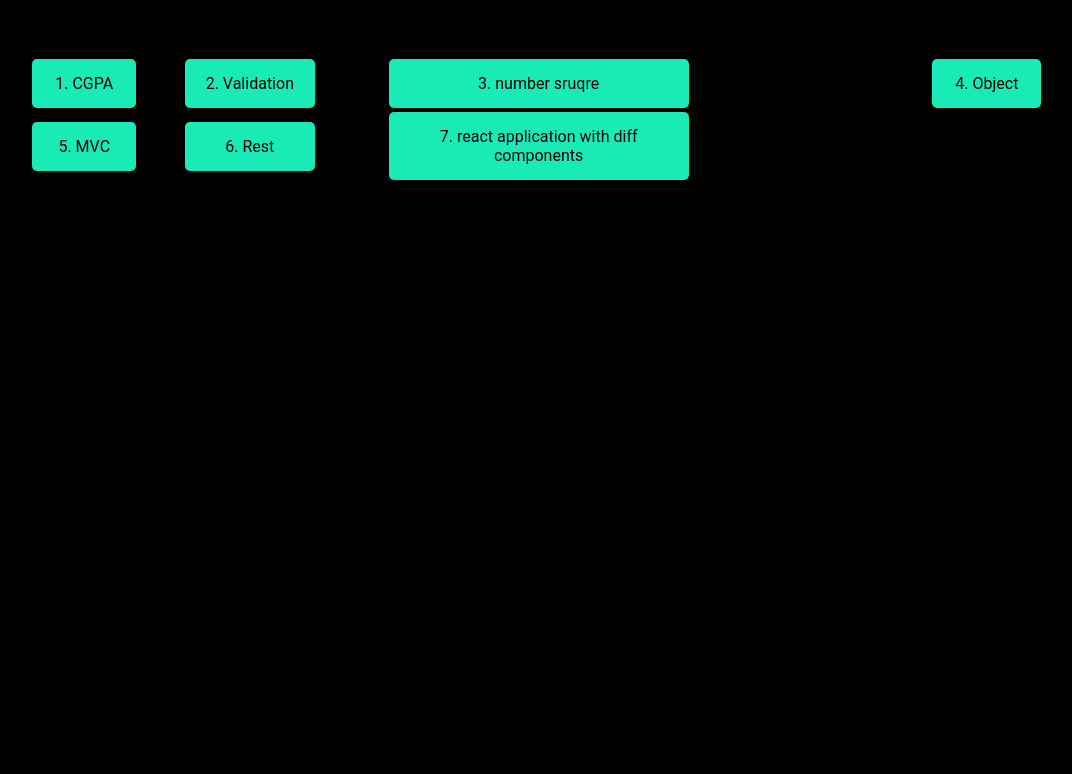
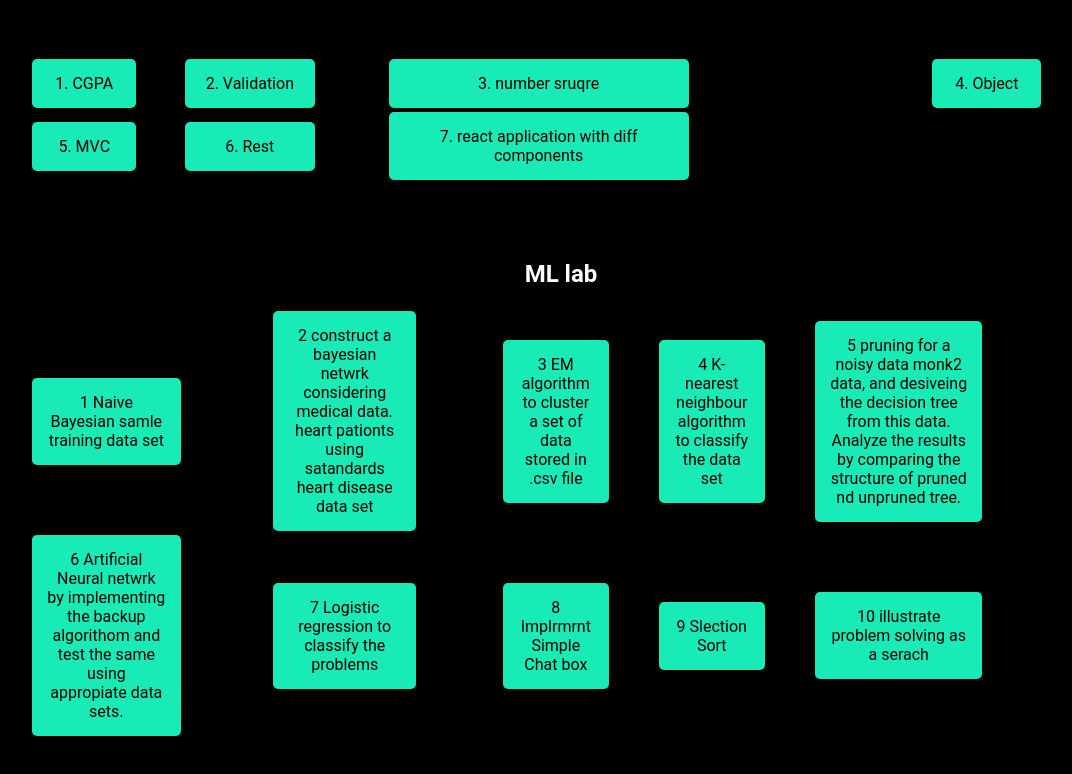
Before and after one commit to rengapraveenkumar/lab, a plain HTML site: page index.html in a window 1280 px wide. Shown: the part 390-1164 px from the top of the page, without its empty margins (79-1151 px from the left). Before the commit the page ends 800 px from the top, so only its background shows below. Drawn offline with Linux system fonts and the light colour scheme.

Commit message:
ml commit

```diff
--- a/index.html
+++ b/index.html
@@ -87,6 +87,44 @@
             </td>
         </tr>
     </table>
+    <br><br><br>
+    <h2>ML lab</h2>
+    <table>
+        <tr>
+            <td>
+                <a href="ai 1.pdf" download="1" class="btn">1 Naive Bayesian samle training data set</a>
+            </td>
+            <td>
+                <a href="ai 2.pdf" download="1" class="btn">2 construct a bayesian netwrk considering medical data. heart pationts using satandards heart disease data set</a>
+            </td>
+            <td>
+                <a href="ai 3.pdf" download="1" class="btn">3 EM algorithm to cluster a set of data stored in .csv file</a>
+            </td>
+            <td>
+                <a href="ai 4.pdf" download="1" class="btn">4 K-nearest neighbour algorithm to classify the data set</a>
+            </td>
+            <td>
+                <a href="ai 5.pdf" download="1" class="btn">5 pruning for a noisy data monk2 data, and desiveing the decision tree from this data.  Analyze the results by comparing the structure of pruned nd unpruned tree.</a>
+            </td>
+        </tr>
+        <tr>
+            <td>
+                <a href="ai 6.pdf" download="1" class="btn">6 Artificial Neural netwrk by implementing the backup algorithom and test the same using appropiate data sets.</a>
+            </td>
+            <td>
+                <a href="ai 7.pdf" download="1" class="btn">7 Logistic regression to classify the problems</a>
+            </td>
+            <td>
+                <a href="ai 8.pdf" download="1" class="btn">8 Implrmrnt Simple Chat box</a>
+            </td>
+            <td>
+                <a href="ai 9.pdf" download="1" class="btn">9 Slection Sort</a>
+            </td>
+            <td>
+                <a href="ai 10.pdf" download="1" class="btn">10 illustrate problem solving as a serach</a>
+            </td>
+        </tr>
+    </table>
 </section>
 </body>
 </html>
```
